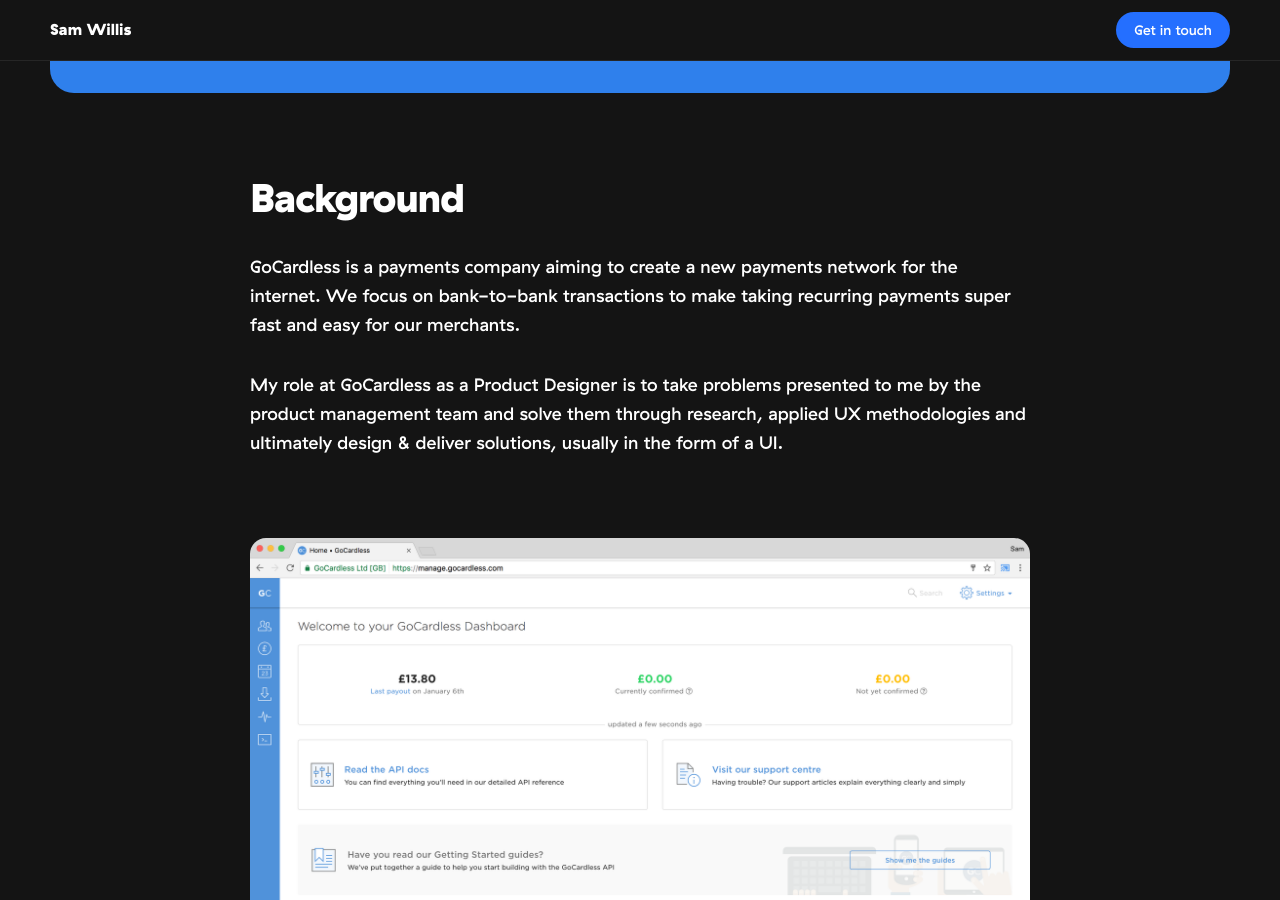
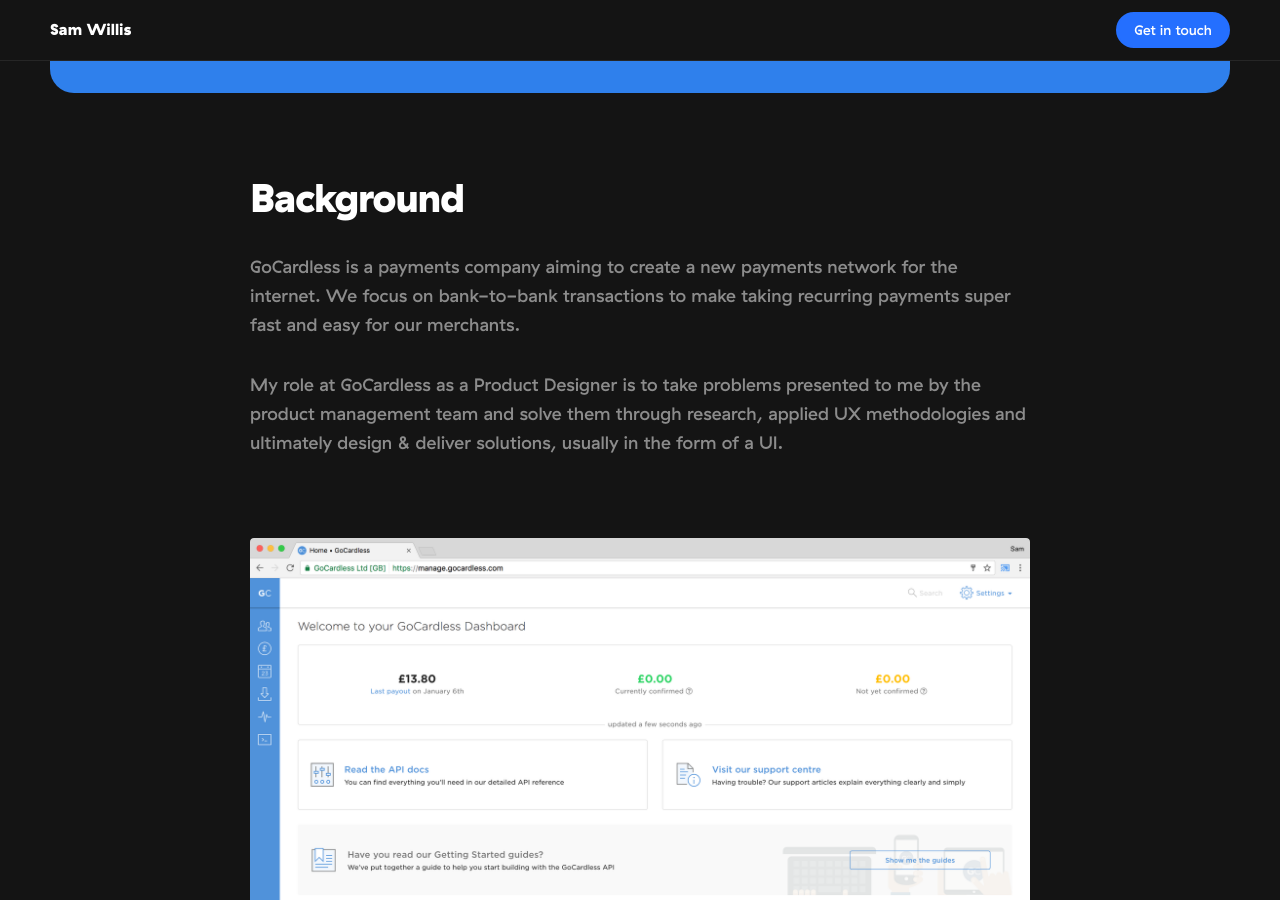
Before and after one commit to swillis/samwillis-site, a Jekyll site: the page built from _posts/2020-07-09-merchant-onboarding.md, in a window 1280 px wide and 900 px high, scrolled down 1323 px. Built offline with Jekyll 4.4.1, drawn with Linux system fonts in a browser that asks for light colours; some of the changed text lies outside the part shown.

Commit message:
Fix margins, alt tags, font colours & links

```diff
--- a/_posts/2020-07-09-merchant-onboarding.md
+++ b/_posts/2020-07-09-merchant-onboarding.md
@@ -11,7 +11,7 @@
 team: "2x Engineers, Product Designer"
 ---
 
-<div class="case-study--image header"><img src="/assets/img/case-studies/gocardless-header.jpg" alt="Android builds ready for testing, including RTL version for Arabic."></div>
+<div class="case-study--image header"><img src="/assets/img/case-studies/gocardless-header.jpg" alt="Fancy header image showing some isometric designs."></div>
 
 ## Background
 
@@ -19,7 +19,10 @@
 
 My role at GoCardless as a Product Designer is to take problems presented to me by the product management team and solve them through research, applied UX methodologies and ultimately design & deliver solutions, usually in the form of a UI.
 
-<div class="case-study--image"><img src="/assets/img/case-studies/gocardless/gc-1.png" alt="The GoCardless dashboard"></div>
+<div class="case-study--image">
+  <img src="/assets/img/case-studies/gocardless/gc-1.png" alt="The GoCardless dashboard">
+  <span class="case-study--image--alt">The GoCardless dashboard.</span>
+</div>
 
 
 ## Discover
@@ -40,7 +43,10 @@
 I went through the onboarding process with a bunch of our partnered apps and created a user journey map of the many different touchpoints throughout the process, and started to make a note of the potential friction points.
 
 
-<div class="case-study--image"><img src="/assets/img/case-studies/gocardless/gc-2.png" alt=""></div>
+<div class="case-study--image">
+  <img src="/assets/img/case-studies/gocardless/gc-2.png" alt="A map of the many different touchpoints in the user journey.">
+  <span class="case-study--image--alt">A map of the many different touchpoints in the user journey.</span>
+</div>
 
 
 ### Gathered internal knowledge
@@ -81,7 +87,10 @@
 As usual, I started out by outlining the user journeys with pen and paper, trying to identify the quickest ways we could get a user through the process. We serve many many different types of merchant, so there are always tonnes of edge cases to consider, so at this stage I try not to think too much about UI and just focus on jobs to be done and finding the most efficient system that can process these different flows.
 
 
-<div class="case-study--image"><img src="/assets/img/case-studies/gocardless/gc-3.jpeg" alt="Some pen & paper doodles from the early project stages"></div>
+<div class="case-study--image">
+  <img src="/assets/img/case-studies/gocardless/gc-3.jpeg" alt="Some pen & paper doodles from the early project stages">
+  <span class="case-study--image--alt">Some pen & paper doodles from the early project stages.</span>
+</div>
 
 
 ### Wireframes
@@ -98,9 +107,15 @@
 At this point I had a series of reviews with the product management, engineering and design teams to make sure everyone was aligned. I believe in sharing my work early and often, so by this point most of them would have seen bits of this work in the previous stages, but this is the stage where I would start booking in some slightly more formal sets of reviews.
 
 
-<div class="case-study--image"><img src="/assets/img/case-studies/gocardless/gc-6.png" alt="Some very early screens"></div>
+<div class="case-study--image">
+  <img src="/assets/img/case-studies/gocardless/gc-6.png" alt="Some very early screens">
+  <span class="case-study--image--alt">Some very early screens.</span>
+</div>
 
-<div class="case-study--image"><img src="/assets/img/case-studies/gocardless/gc-7.png" alt="Some later screens. There were a lot!"></div>
+<div class="case-study--image">
+  <img src="/assets/img/case-studies/gocardless/gc-7.png" alt="Some later screens. There were a lot!">
+  <span class="case-study--image--alt">Some later screens. There were a lot!</span>
+</div>
 
 
 ### Prototype in InVision
@@ -112,7 +127,10 @@
 I also ran some usability tests with the prototype. Although ideally these would have been with users external to GC, because of time constraints I had to be a little creative, and opted to use some of the new interns across the company, who hadn't yet been corrupted by the world of Direct Debit, to go through the flow. I recorded these sessions and shared the results with the rest of the product team.
 
 
-<div class="case-study--image"><img src="/assets/img/case-studies/gocardless/gc-4.png" alt="Putting together the prototype in InVision"></div>
+<div class="case-study--image">
+  <img src="/assets/img/case-studies/gocardless/gc-4.png" alt="Putting together the prototype in InVision">
+  <span class="case-study--image--alt">Putting together the prototype in InVision.</span>
+</div>
 
 ### Rounding up the design phase
 
@@ -124,7 +142,10 @@
 The development team for this project consisted of 2 front-end devs, 1 back-end dev and myself. Although I am not a super experienced front-end engineer, I know my way around a React app and was able to help out here and there with the build and perform regular design reviews and tweaks as we built this flow over the course of about 3 weeks (and a couple of very late nights thrown in for good measure).
 
 
-<div class="case-study--image"><img src="/assets/img/case-studies/gocardless/gc-5.png" alt="A screen from the live flow"></div>
+<div class="case-study--image">
+  <img src="/assets/img/case-studies/gocardless/gc-5.png" alt="A screen from the live flow">
+  <span class="case-study--image--alt">A screen from the live flow.</span>
+</div>
 
 
 ### Test/iterate
--- a/_sass/main.scss
+++ b/_sass/main.scss
@@ -260,7 +260,7 @@
   justify-content: center;
 
   p.large {
-    margin: 0 0 $space-24;
+    margin: 0 0 $space-32;
 
     @media (max-width: $phone) {
       margin: 0 0 $space-20;
@@ -739,6 +739,10 @@
     }
   }
 
+  .container.medium {
+    padding: 0;
+  }
+
   .buttons {
     .btn {
       margin: 0 $space-8;
@@ -865,6 +869,7 @@
       max-width: 780px;
       margin-left: auto;
       margin-right: auto;
+      color: $gray-scale-1;
     }
 
     h2 {
@@ -884,7 +889,7 @@
       font-size: 18px;
       line-height: 1.6em;
       font-weight: 500;
-      color: $gray-scale-1;
+      color: $gray-scale-7;
     }
 
     li {
@@ -898,7 +903,7 @@
     }
 
     .case-study--image {
-      border-radius: $space-16;
+      border-radius: $space-4;
       overflow: hidden;
       max-width: 780px;
       margin: $space-80 auto;
@@ -911,8 +916,17 @@
       }
 
       @media (max-width: $phone) {
-        border-radius: $space-8;
+        // border-radius: $space-8;
       }
+    }
+
+    .case-study--image--alt {
+      line-height: 1.2em;
+      font-size: 14px;
+      margin: 10px 0;
+      display: block;
+      color: $gray-scale-7;
+      text-align: center;
     }
   }
 }
```
Also changed, not shown: _posts/2020-07-09-learning-reminders.markdown (+23 -8 lines), _posts/2020-07-09-messages-per-rental.md (+13 -4 lines).
